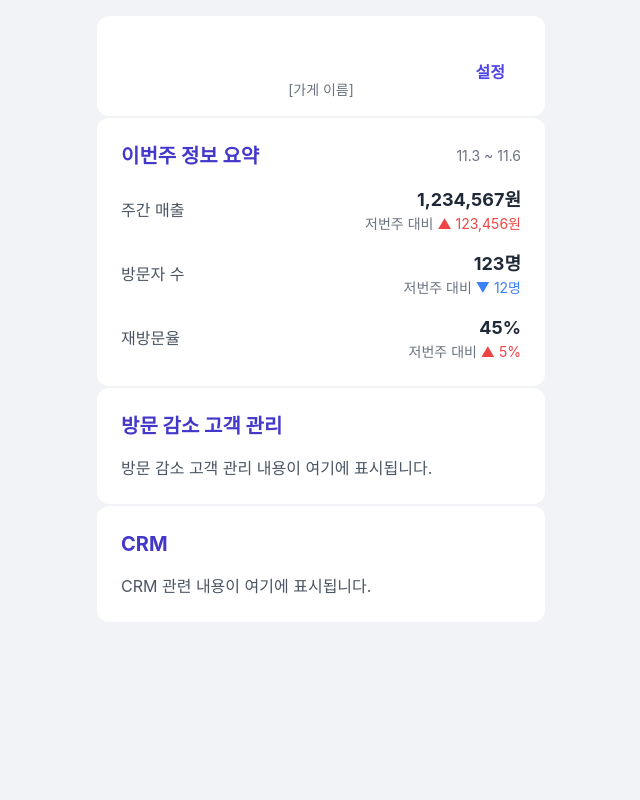
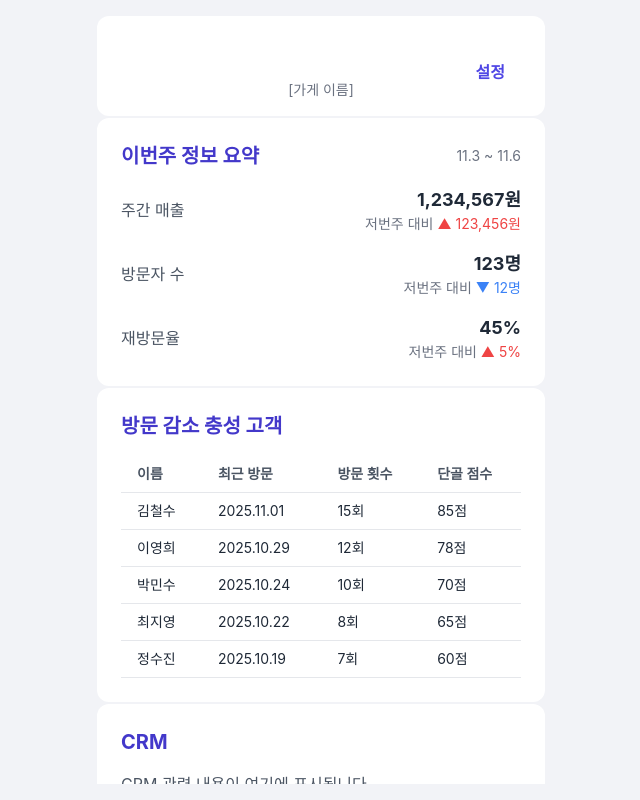
Before and after one commit to seongwon02/moki-campaign, a React (Vite) app in the folder frontend/: page / in a window 1280 px wide. Shown: the whole page, without its empty margins (319-959 px from the left). Built offline with nearby package versions, Linux system fonts and the light colour scheme; no server answers; sample sign-in values are in the browser's storage.

Commit message:
feat(fe): 메인페이지 Section 2(이탈 위험 고객) 내용 구성

```diff
--- a/frontend/src/pages/MainDashboard.tsx
+++ b/frontend/src/pages/MainDashboard.tsx
@@ -5,13 +5,24 @@ import Button from "../components/common/Button";
 import { type AppDispatch } from "../store";
 import SettingsPage from "./Settings.tsx";
 
+interface Customer {
+  name: string;
+  customer_id: number;
+  visit_day_ago: number;
+  total_visit_count: number;
+  loyalty_score: number;
+}
+
 const MainDashboard: React.FC = () => {
   const dispatch = useDispatch<AppDispatch>();
   const navigate = useNavigate();
   const [showSettings, setShowSettings] = useState(false);
+  const [activeList, setActiveList] = useState<"all" | "loyal" | "churn">(
+    "all"
+  );
 
   const getWeekRange = () => {
-    const today = new Date('2025-11-06T12:00:00Z'); // Using fixed date from user context
+    const today = new Date("2025-11-06T12:00:00Z"); // Using fixed date from user context
     const dayOfWeek = today.getDay(); // Sunday = 0, Monday = 1, ..., Saturday = 6
     const mondayOffset = dayOfWeek === 0 ? -6 : 1 - dayOfWeek;
     const monday = new Date(today);
@@ -22,6 +33,134 @@ const MainDashboard: React.FC = () => {
     };
 
     return `${formatDate(monday)} ~ ${formatDate(today)}`;
+  };
+
+  // Sample data for the table (to be replaced with API data)
+  const loyalCustomers: Customer[] = [
+    {
+      name: "김철수",
+      customer_id: 1,
+      visit_day_ago: 5,
+      total_visit_count: 15,
+      loyalty_score: 85,
+    },
+    {
+      name: "이영희",
+      customer_id: 2,
+      visit_day_ago: 8,
+      total_visit_count: 12,
+      loyalty_score: 78,
+    },
+    {
+      name: "박민수",
+      customer_id: 3,
+      visit_day_ago: 13,
+      total_visit_count: 10,
+      loyalty_score: 70,
+    },
+    {
+      name: "최지영",
+      customer_id: 4,
+      visit_day_ago: 15,
+      total_visit_count: 8,
+      loyalty_score: 65,
+    },
+    {
+      name: "정수진",
+      customer_id: 5,
+      visit_day_ago: 18,
+      total_visit_count: 7,
+      loyalty_score: 60,
+    },
+  ];
+
+  // Sample data for Section 3
+  const allCustomers: Customer[] = [
+    {
+      name: "김철수",
+      customer_id: 1,
+      visit_day_ago: 5,
+      total_visit_count: 15,
+      loyalty_score: 85,
+    },
+    {
+      name: "이영희",
+      customer_id: 2,
+      visit_day_ago: 8,
+      total_visit_count: 12,
+      loyalty_score: 78,
+    },
+    {
+      name: "박민수",
+      customer_id: 3,
+      visit_day_ago: 13,
+      total_visit_count: 10,
+      loyalty_score: 70,
+    },
+    {
+      name: "최지영",
+      customer_id: 4,
+      visit_day_ago: 15,
+      total_visit_count: 8,
+      loyalty_score: 65,
+    },
+    {
+      name: "정수진",
+      customer_id: 5,
+      visit_day_ago: 18,
+      total_visit_count: 7,
+      loyalty_score: 60,
+    },
+    {
+      name: "홍길동",
+      customer_id: 6,
+      visit_day_ago: 30,
+      total_visit_count: 2,
+      loyalty_score: 30,
+    },
+    {
+      name: "김민준",
+      customer_id: 7,
+      visit_day_ago: 45,
+      total_visit_count: 1,
+      loyalty_score: 10,
+    },
+  ];
+
+  const churnRiskCustomers: Customer[] = [
+    {
+      name: "홍길동",
+      customer_id: 6,
+      visit_day_ago: 30,
+      total_visit_count: 2,
+      loyalty_score: 30,
+    },
+    {
+      name: "김민준",
+      customer_id: 7,
+      visit_day_ago: 45,
+      total_visit_count: 1,
+      loyalty_score: 10,
+    },
+    {
+      name: "오지현",
+      customer_id: 8,
+      visit_day_ago: 25,
+      total_visit_count: 3,
+      loyalty_score: 40,
+    },
+  ];
+
+  const calculateLastVisitDate = (visitDayAgo: number) => {
+    const today = new Date("2025-11-06T12:00:00Z"); // Fixed date from user context
+    const lastVisitDate = new Date(today);
+    lastVisitDate.setDate(today.getDate() - visitDayAgo);
+    return `${lastVisitDate.getFullYear()}.${(lastVisitDate.getMonth() + 1)
+      .toString()
+      .padStart(2, "0")}.${lastVisitDate
+      .getDate()
+      .toString()
+      .padStart(2, "0")}`;
   };
 
   return (
@@ -53,15 +192,15 @@ const MainDashboard: React.FC = () => {
             <h2 className="text-xl font-bold text-indigo-700">
               이번주 정보 요약
             </h2>
-            <span className="text-sm text-gray-500">
-              {getWeekRange()}
-            </span>
+            <span className="text-sm text-gray-500">{getWeekRange()}</span>
           </div>
           <div className="space-y-4">
             <div className="flex justify-between items-center">
               <span className="text-gray-600">주간 매출</span>
               <div className="text-right">
-                <span className="font-bold text-lg text-gray-800">1,234,567원</span>
+                <span className="font-bold text-lg text-gray-800">
+                  1,234,567원
+                </span>
                 <p className="text-sm text-red-500">
                   <span className="text-gray-500">저번주 대비 </span>▲ 123,456원
                 </p>
@@ -91,11 +230,46 @@ const MainDashboard: React.FC = () => {
         {/* Section 2: Decreased Visit Customer Management */}
         <div className="bg-white rounded-xl p-6 mb-0.5">
           <h2 className="text-xl font-bold text-indigo-700 mb-4">
-            방문 감소 고객 관리
+            방문 감소 충성 고객
           </h2>
-          <p className="text-gray-600">
-            방문 감소 고객 관리 내용이 여기에 표시됩니다.
-          </p>
+          <div className="overflow-x-auto">
+            <table className="min-w-full bg-white">
+              <thead>
+                <tr>
+                  <th className="py-2 px-4 border-b text-left text-sm font-semibold text-gray-600">
+                    이름
+                  </th>
+                  <th className="py-2 px-4 border-b text-left text-sm font-semibold text-gray-600">
+                    최근 방문
+                  </th>
+                  <th className="py-2 px-4 border-b text-left text-sm font-semibold text-gray-600">
+                    방문 횟수
+                  </th>
+                  <th className="py-2 px-4 border-b text-left text-sm font-semibold text-gray-600">
+                    단골 점수
+                  </th>
+                </tr>
+              </thead>
+              <tbody>
+                {loyalCustomers.map((customer) => (
+                  <tr key={customer.customer_id}>
+                    <td className="py-2 px-4 border-b text-sm text-gray-800">
+                      {customer.name}
+                    </td>
+                    <td className="py-2 px-4 border-b text-sm text-gray-800">
+                      {calculateLastVisitDate(customer.visit_day_ago)}
+                    </td>
+                    <td className="py-2 px-4 border-b text-sm text-gray-800">
+                      {customer.total_visit_count}회
+                    </td>
+                    <td className="py-2 px-4 border-b text-sm text-gray-800">
+                      {customer.loyalty_score}점
+                    </td>
+                  </tr>
+                ))}
+              </tbody>
+            </table>
+          </div>
         </div>
 
         {/* Section 3: CRM */}
```
